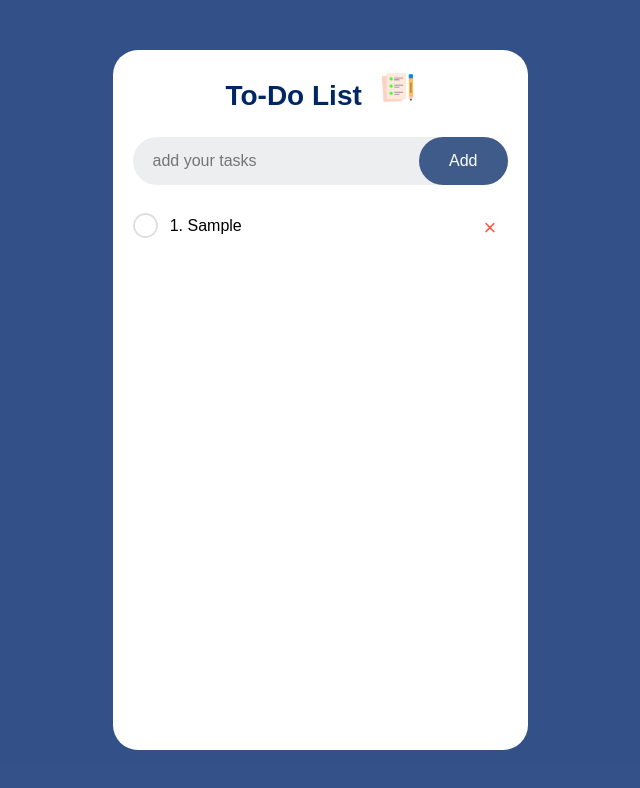
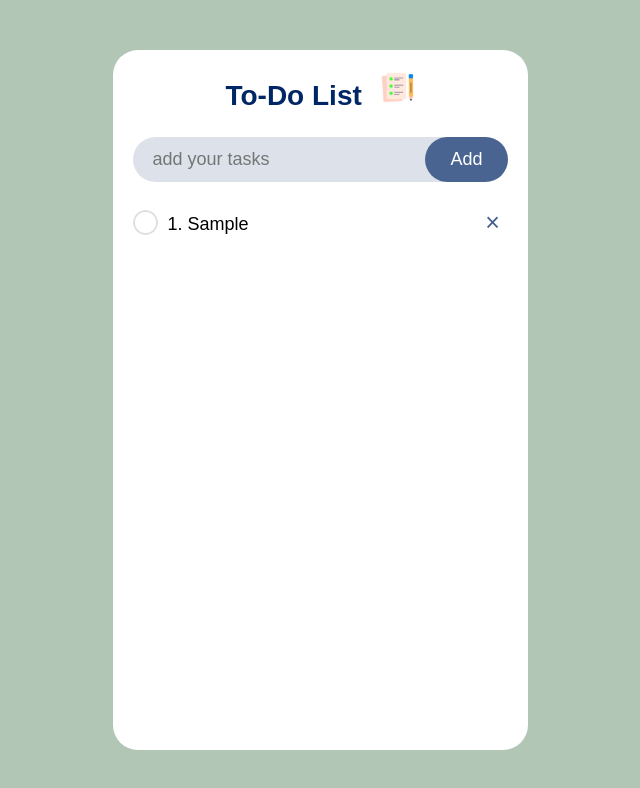
Before and after one commit to SushilKumar567/3-to-do-list-app, a plain HTML site: page index.html in a window 1280 px wide. Both pictures are taken after typing "Sample" into the empty fields and a click on the button "Add". Shown: the whole page, without its empty margins (320-960 px from the left). Drawn offline with Linux system fonts and the light colour scheme.

Commit message:
files were updated

```diff
--- a/style.css
+++ b/style.css
@@ -6,9 +6,9 @@
 }
 
 .container {
-  width: 100vw;
+  min-width: 100vw;
   min-height: 100vh;
-  background: #153677dd;
+  background-color: #b2c6b6;
   display: flex;
   justify-content: center;
 }
@@ -16,13 +16,9 @@
 .todo-app {
   min-width: 25%;
   margin: 50px 0;
-  background: #fff;
+  background-color: #fff;
   padding: 20px 20px 20px 75px;
   border-radius: 25px;
-  transition: 0.5s;
-}
-.todo-app:hover {
-  box-shadow: 0px 0px 25px black;
 }
 
 .todo-app h2 {
@@ -41,14 +37,19 @@
 .row {
   display: flex;
   justify-content: space-between;
-  background: #edeef0;
+  background: #00276522;
   border-radius: 30px;
   padding-left: 15px;
   margin-bottom: 20px;
   margin-left: -55px;
+  transition: 0.5s;
+}
+.row:hover {
+  box-shadow: 1px 1px 2.5px #002765;
 }
 
 input {
+  font-size: 18px;
   border: none;
   outline: none;
   background: transparent;
@@ -56,19 +57,21 @@ input {
 }
 
 button {
+  font-size: 18px;
   border: none;
-  padding: 15px 30px;
-  background-color: #002765bb;
+  padding: 12px 25px;
+  background-color: #002765ab;
   color: #fff;
   cursor: pointer;
   border-radius: 30px;
   transition: 0.25s ease-out;
 }
 button:hover {
-  background-color: #002765;
+  background-color: #002765ee;
 }
 
 ol li {
+  font-size: 18px;
   padding: 12px 0px;
   cursor: pointer;
   position: relative;
@@ -99,10 +102,10 @@ ol li span {
   position: absolute;
   right: 0;
   top: 5px;
-  width: 35px;
-  height: 35px;
-  font-size: 22px;
-  color: #ff5945;
+  width: 30px;
+  height: 30px;
+  font-size: 25px;
+  color: #002765bb;
   display: flex;
   justify-content: center;
   align-items: center;
@@ -111,5 +114,6 @@ ol li span {
 }
 
 ol li span:hover {
-  background: #edeef0;
+  background-color: #00276522;
+  color: #b75b48;
 }
```
